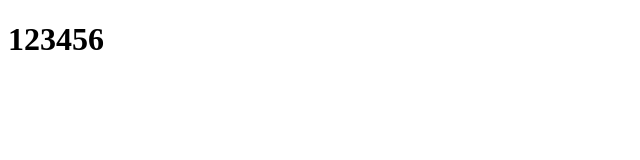
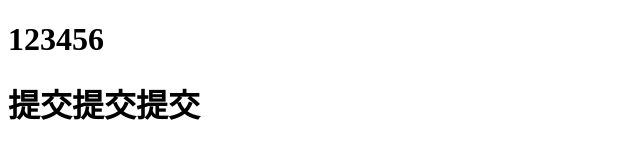
Before and after one commit to secret593553365/Vuedemo, a plain HTML site: page index.html in a window 1280 px wide. Shown: the whole page, without its empty margins (0-640 px from the left). Drawn offline with Linux system fonts and the light colour scheme.

Commit message:
第七次提交

```diff
--- a/index.html
+++ b/index.html
@@ -10,7 +10,7 @@
 
 <body>
     <h1>123456</h1>
-
+    <h1>提交提交提交</h1>
 </body>
 
 </html>
```
